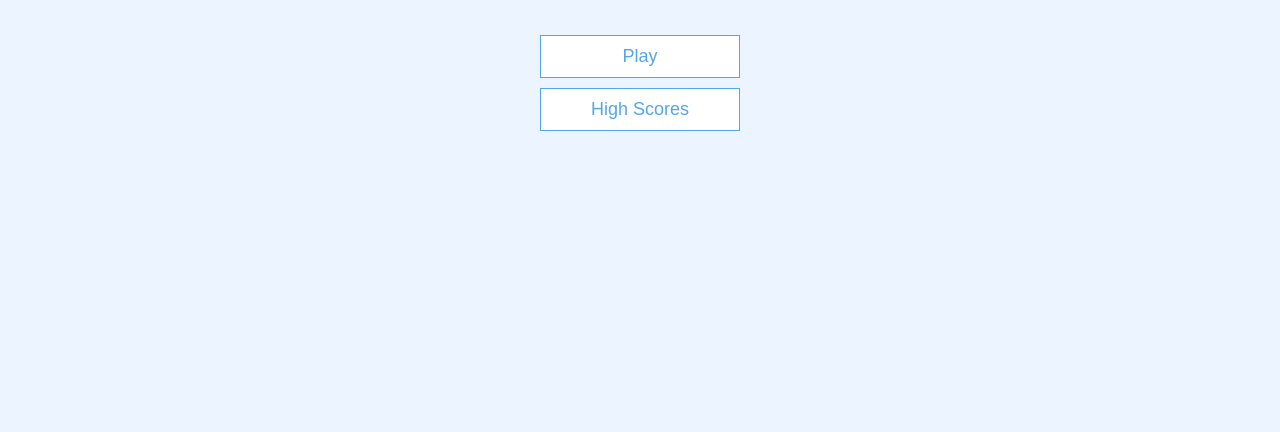
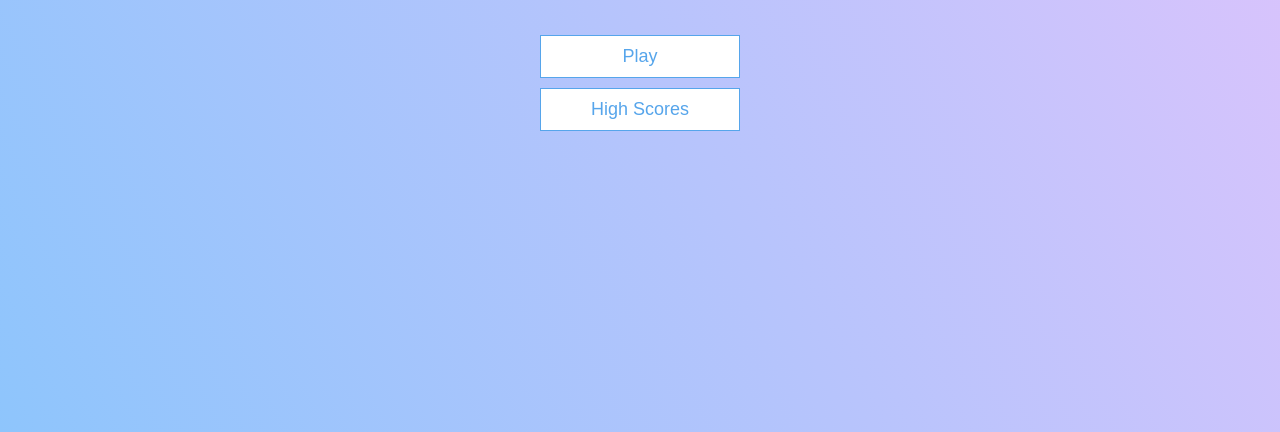
Before and after one commit to mahadnifsey/quiz-app, a plain HTML site: page index.html in a window 1280 px wide. Shown: the part 368-800 px from the top of the page. Drawn offline with Linux system fonts and the light colour scheme.

Commit message:
update to project

```diff
--- a/css/app.css
+++ b/css/app.css
@@ -1,5 +1,6 @@
 :root {
-    background-color: #ecf5ff;
+    background-color: #8EC5FC;
+    background-image: linear-gradient(62deg, #8EC5FC 0%, #E0C3FC 100%);
     font-size: 62.5%; /* 10px */
 }
 
@@ -124,3 +125,5 @@ input {
 input::placeholder {
     color: #aaa;
 }
+
+/* New Styling */
```
